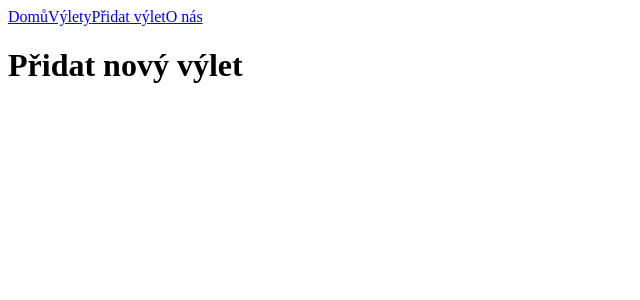
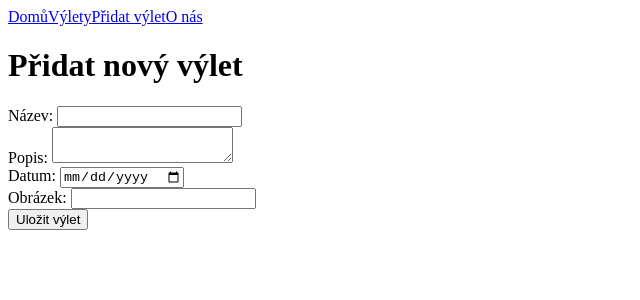
Before and after one commit to viktoriekrajcikova-ux/family-chronicle, a React (Vite) app: page /add in a window 1280 px wide. Shown: the top 300 px of the page, without its empty margins (0-640 px from the left). Built offline with nearby package versions, Linux system fonts and the light colour scheme.

Commit message:
- Added AddTrip.tsx page with form for title, description, date, and image - Implemented useState for controlled inputs - Added handleSubmit function to create new Trip object and log to console - Clears form after submission

```diff
--- a/src/components/TripCard.tsx
+++ b/src/components/TripCard.tsx
@@ -9,7 +9,7 @@ type Props = {
 export default function TripCard( {trip, withLink = false}: Props) {
     return (
     <>
-        <div style={{ border: "1px solid #ccc", padding: "10px", marginBottom: "10px" }}>
+        <div className="trip-card">
             <img src={trip.imageUrl} alt={trip.title} width="200" />
         <h2>
             {withLink ? (
--- a/src/pages/AddTrip.tsx
+++ b/src/pages/AddTrip.tsx
@@ -1,3 +1,70 @@
+import { useState } from "react";
+import type { Trip } from "../data/trips";
+
 export default function AddTrip() {
-  return <h1>Přidat nový výlet</h1>;
+  const [title, setTitle] = useState("");
+  const [description, setDescription] = useState("");
+  const [date, setDate] = useState("");
+  const [image, setImage] = useState("");
+
+  const handleSubmit = (e: React.FormEvent) => {
+    e.preventDefault();
+
+    const newTrip: Trip = {
+      id: Date.now(),
+      title,
+      description,
+      date,
+      image: image || "https://via.placeholder.com/200",
+    };
+
+    console.log("novy vylet pridan", newTrip);
+
+    setTitle("");
+    setDescription("");
+    setDate("");
+    setImage("");
+  }
+
+  return (
+    <div>
+      <h1>Přidat nový výlet</h1>
+      <form onSubmit={handleSubmit}>
+        <div>
+          <label>Název: </label>
+          <input
+            type="text"
+            value={title}
+            onChange={e => setTitle(e.target.value)}
+            required
+          />
+        </div>
+        <div>
+          <label>Popis: </label>
+          <textarea
+            value={description}
+            onChange={e => setDescription(e.target.value)}
+          />
+        </div>
+        <div>
+          <label>Datum: </label>
+          <input
+            type="date"
+            value={date}
+            onChange={e => setDate(e.target.value)}
+            required
+          />
+        </div>
+        <div>
+          <label>Obrázek: </label>
+          <input
+            type="text"
+            value={image}
+            onChange={e => setImage(e.target.value)}
+          />
+        </div>
+        <button type="submit">Uložit výlet</button>
+      </form>
+    </div>
+  );
 }
--- a/src/styles/global.css
+++ b/src/styles/global.css
@@ -19,3 +19,9 @@ nav a {
   margin-right: 10px;
   color: white;
 }
+
+.trip-card {
+  margin-bottom: 10px;
+  padding: 10px;
+  border: 1px solid #ccc;
+}
```
